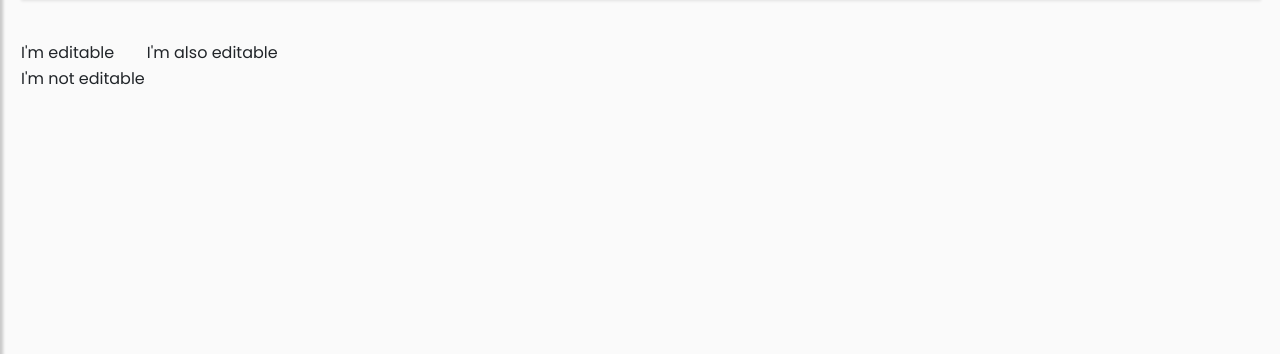
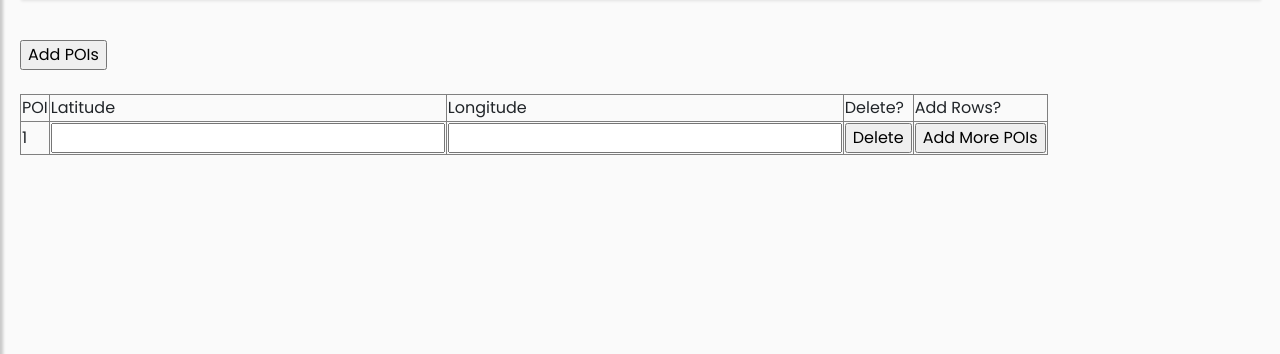
Before and after one commit to Konstantin-kzn-88/fastapi, a FastAPI app: page /unsplash in a window 1280 px wide. Shown: the part 90-444 px from the top of the page. Run offline with FastAPI, Linux system fonts and the light colour scheme; some libraries are stand-ins or nearby versions.

Commit message:
редактируемая таблица

```diff
--- a/templates/unsplash.html
+++ b/templates/unsplash.html
@@ -12,11 +12,55 @@
 
 {% set active_page = "unsplash" %}
 
-<table>
-<tr><td><div contenteditable>I'm editable</div></td><td><div contenteditable>I'm also editable</div></td></tr>
-<tr><td>I'm not editable</td></tr>
-</table>
+<!--<table>-->
+<!--<tr><td><div contenteditable>I'm editable</div></td><td><div contenteditable>I'm also editable</div></td></tr>-->
+<!--<tr><td>I'm not editable</td></tr>-->
+<!--</table>-->
 
+
+<script>
+function deleteRow(row) {
+  var i = row.parentNode.parentNode.rowIndex;
+  document.getElementById('POITable').deleteRow(i);
+}
+
+
+function insRow() {
+  console.log('hi');
+  var x = document.getElementById('POITable');
+  var new_row = x.rows[1].cloneNode(true);
+  var len = x.rows.length;
+  new_row.cells[0].innerHTML = len;
+
+  var inp1 = new_row.cells[1].getElementsByTagName('input')[0];
+  inp1.id += len;
+  inp1.value = '';
+  var inp2 = new_row.cells[2].getElementsByTagName('input')[0];
+  inp2.id += len;
+  inp2.value = '';
+  x.appendChild(new_row);
+}
+</script>
+
+
+<div id="POItablediv">
+  <input type="button" id="addPOIbutton" value="Add POIs" /><br/><br/>
+  <table id="POITable" border="1">
+    <tr>
+      <td>POI</td>
+      <td>Latitude</td>
+      <td>Longitude</td>
+      <td>Delete?</td>
+      <td>Add Rows?</td>
+    </tr>
+    <tr>
+      <td>1</td>
+      <td><input size=25 type="text" id="latbox" /></td>
+      <td><input size=25 type="text" id="lngbox" readonly=true/></td>
+      <td><input type="button" id="delPOIbutton" value="Delete" onclick="deleteRow(this)" /></td>
+      <td><input type="button" id="addmorePOIbutton" value="Add More POIs" onclick="insRow()" /></td>
+    </tr>
+  </table>
 
 {% endblock %}
 
```
